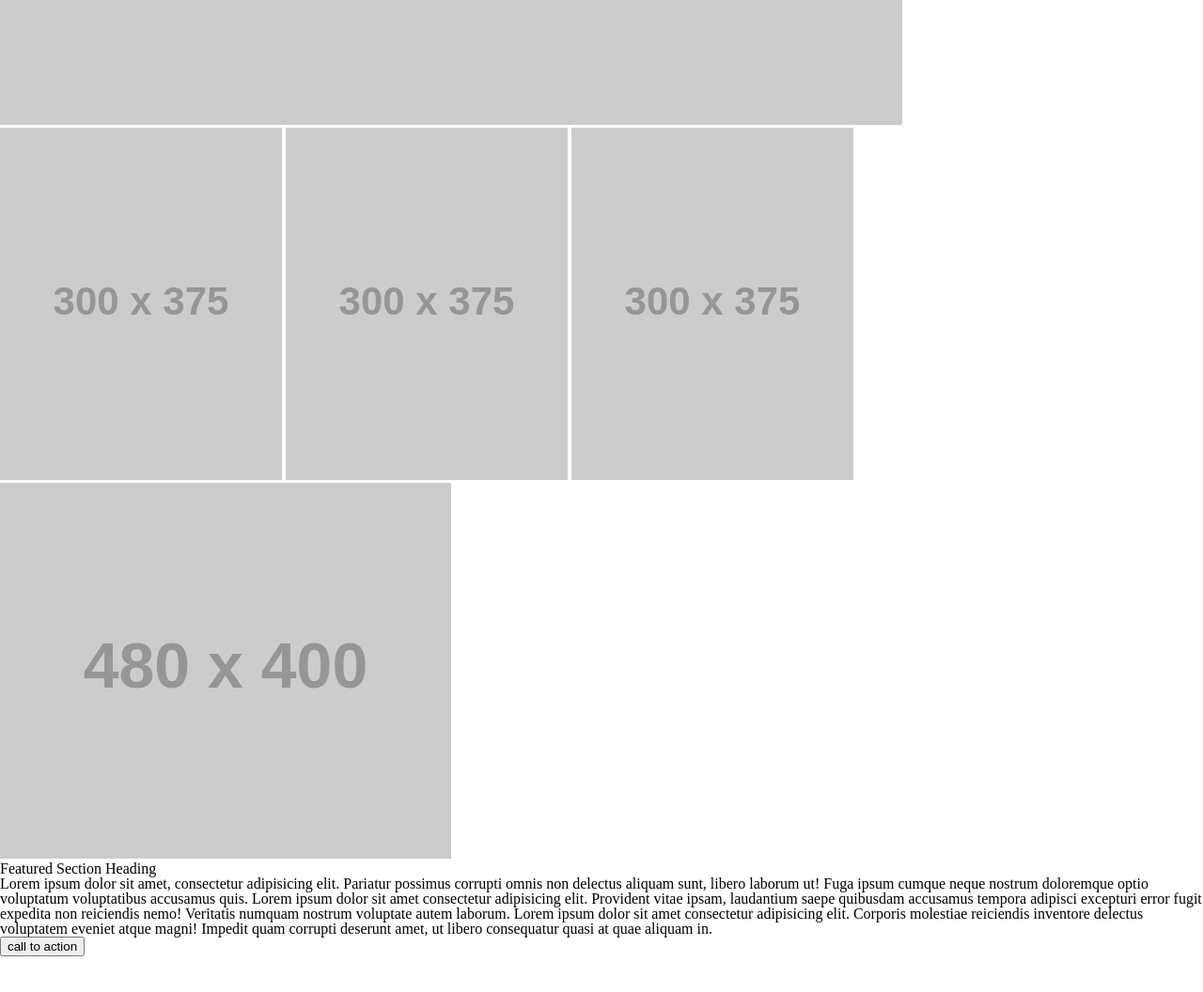
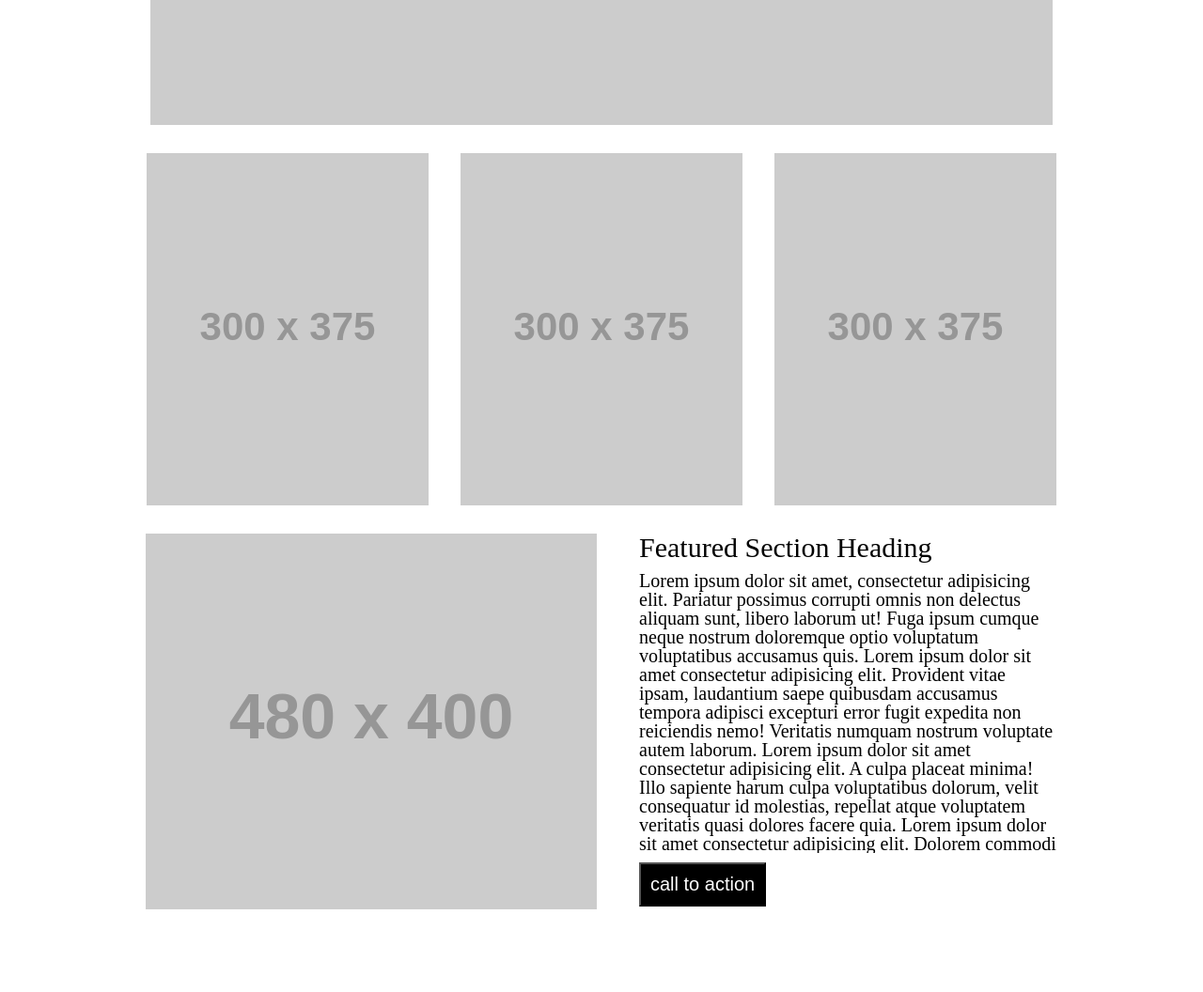
Before and after one commit to AhmedZatar/wirefame-exercise, a plain HTML site: page index.html in a window 1280 px wide. Shown: the part 500-1556 px from the top of the page at 94% size. Before the commit the page ends 1518 px from the top, so only its background shows below. Drawn offline with Linux system fonts and the light colour scheme; placeholder pictures from the web are drawn by us.

Commit message:
finish main

```diff
--- a/index.html
+++ b/index.html
@@ -21,21 +21,26 @@
         </nav>
     </header>
     <main>
-        <nav>
+        <div>
             <img src="https://placehold.it/960x450/000" alt="">
-        </nav>
+        </div>
         <section>
             <img src="https://placehold.it/300x375/000" alt="">
             <img src="https://placehold.it/300x375/000" alt="">
             <img src="https://placehold.it/300x375/000" alt="">
         </section>
         <article>
-        <section>
+        <article>
             <img src="https://placehold.it/480x400/000" alt="">
-        </section>
+        </article>
         <article>
             <h2>Featured Section Heading</h2>
             <p>Lorem ipsum dolor sit amet, consectetur adipisicing elit. Pariatur possimus corrupti omnis non delectus aliquam sunt, libero laborum ut! Fuga ipsum cumque neque nostrum doloremque optio voluptatum voluptatibus accusamus quis. Lorem ipsum dolor sit amet consectetur adipisicing elit. Provident vitae ipsam, laudantium saepe quibusdam accusamus tempora adipisci excepturi error fugit expedita non reiciendis nemo! Veritatis numquam nostrum voluptate autem laborum.
+                Lorem ipsum dolor sit amet consectetur adipisicing elit. A culpa placeat minima! Illo sapiente harum culpa voluptatibus dolorum, velit consequatur id molestias, repellat atque voluptatem veritatis quasi dolores facere quia.
+                Lorem ipsum dolor sit amet consectetur adipisicing elit. Dolorem commodi hic quae odio aliquam facilis fuga numquam et optio ex tenetur laborum vero assumenda, vel alias, sint atque doloribus asperiores.
+                Lorem ipsum dolor sit amet consectetur adipisicing elit. Labore commodi enim est quasi nobis ratione nulla. Repellendus ipsam, temporibus sapiente doloribus atque reiciendis dolorem! Eveniet, eum. Obcaecati ratione aperiam tempore.
+                Lorem ipsum dolor sit amet consectetur adipisicing elit. Ullam ipsum delectus error ipsa dolores! Numquam, aliquam quis dolorem veritatis, soluta repudiandae rerum atque sint maiores blanditiis quisquam explicabo debitis laboriosam.
+                Lorem ipsum dolor sit amet consectetur adipisicing elit. Nam architecto sequi ut, maxime consequatur asperiores a placeat quidem hic iure porro veritatis sit. Voluptates beatae quisquam asperiores unde sapiente dolorem.
                 Lorem ipsum dolor sit amet consectetur adipisicing elit. Corporis molestiae reiciendis inventore delectus voluptatem eveniet atque magni! Impedit quam corrupti deserunt amet, ut libero consequatur quasi at quae aliquam in.
             </p>
             <button>call to action</button>
--- a/style.css
+++ b/style.css
@@ -19,9 +19,86 @@ header nav ul li{
     font-size: 20px;
     display: inline-block;
     text-align: center;
-    margin-left:40px ;
-    margin-right:40px ;
+    margin-left:50px ;
+    margin-right:50px ;
     padding-top: 10px;
     padding-bottom: 30px;
     color: rgb(146, 144, 144);
 }
+main div{
+
+    margin: 0px;
+    padding: 0px;
+    text-align: center;
+    margin-bottom: 30px;
+    height: 450px
+}
+main div img{
+
+    margin: 0px;
+    padding: 0px;
+}
+main section:first-of-type{
+    text-align: center;
+    margin: 30px;
+    margin-top:0px ;
+    padding-top: 0px;
+    height: 375px;
+
+}
+
+main section:first-of-type img{
+    text-align: center;
+    margin: 0px 15px;
+}
+
+article{
+    width: 1100px;
+    height: 480px;
+    margin: 0 auto;
+}
+
+article article:first-of-type{
+
+    text-align: center;
+    float: left;
+    width:45% ;
+    margin: 15px;
+    margin-top: 0;
+    padding-left: 50px;
+}
+
+
+article article:last-of-type{
+
+    text-align: left;
+    height: 300;
+    float: right;
+    width:45% ;
+    margin: 15px;
+    margin-top: 0;
+    padding-right: 50px;
+}
+
+article article:last-of-type p{
+    font-size: 20px;
+    overflow: scroll;
+    height: 300px;
+
+}
+article article:last-of-type h2{
+    font-size: 30px;
+    margin-bottom: 10px;
+
+}
+button{
+    margin-top: 10px;
+    background-color: black;
+    color: white;
+    font-size: 20px;
+    padding: 10px;
+}
+
+button:hover {
+    background-color: yellow;
+  }
```
